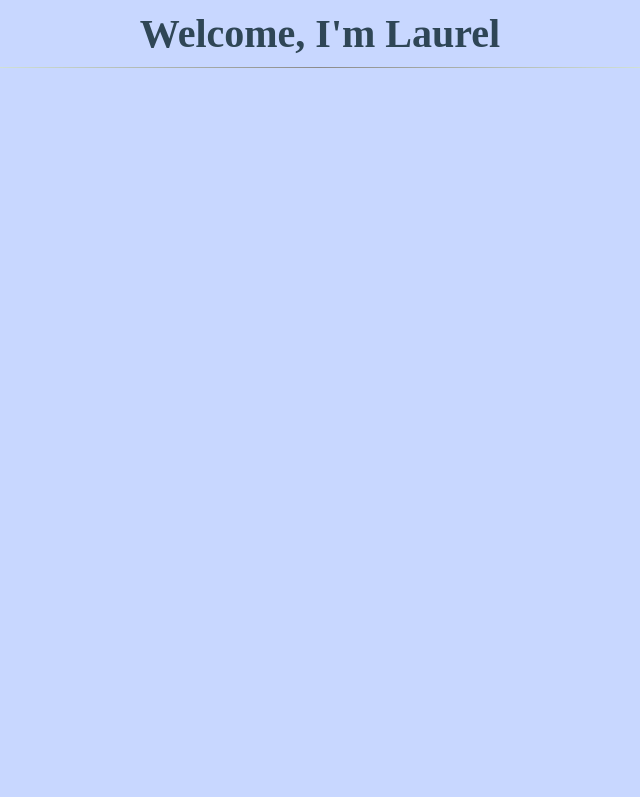
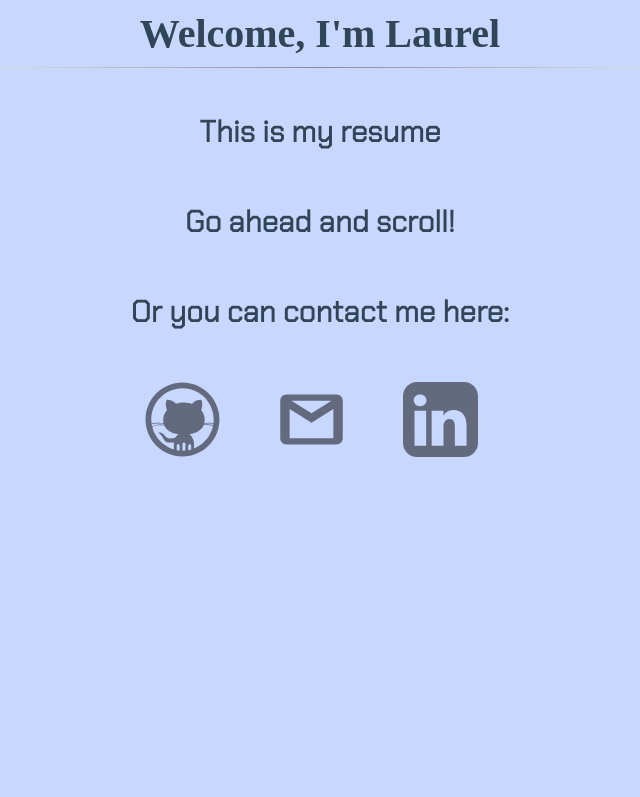
Before and after one commit to lkrienke/personal_marketing_site, a plain HTML site: page index.html in a window 1280 px wide. Shown: the top 797 px of the page, without its empty margins (320-960 px from the left). Drawn offline with nearby package versions, Linux system fonts and the light colour scheme; a web font is replaced by a local one.

Commit message:
Add svgs for contact links

```diff
--- a/index.html
+++ b/index.html
@@ -17,6 +17,16 @@
 			<h1>Welcome, I'm Laurel</h1>
 			<hr class="gradient">
 			<br>
+		</div>
+
+		<h2 class="reveal-top-slow" style="font-size: 30px;">This is my resume</h2>
+		<h2 class="reveal-top-slow-2" style="font-size: 30px;">Go ahead and scroll!</h2>
+		<h2 class="reveal-top-slow-3" style="font-size: 30px;">Or you can contact me here:</h2>
+
+		<div class="reveal-bottom-slow" style="margin: auto; width: 400px; padding-top: 25px;">
+			<img class="contact" src="./imgs/github-black.svg">
+			<img class="contact" src="./imgs/gmail-black.svg">
+			<img class="contact" src="./imgs/linkedin-black.svg">
 		</div>
 	</div>
 
@@ -76,14 +86,21 @@
 		 	delay    : 300,
 		 	distance : "120px",
 		 	easing   : "ease-in-out",
-		};
+		}
+
+		const revealBottomSlow = {
+			origin   : "bottom",
+			delay    : 4000,
+			distance : "20px",
+			easeing  : "easeOutQuart",
+		}
 
 		const revealRight = {
 			origin   : "right",
 			delay    : 300,
 			distance : "120px",
 			easing   : "ease-in-out",
-		};
+		}
 
 		const revealTop = {
 			origin   : "top",
@@ -92,10 +109,35 @@
 			easeing  : "ease-in-out",
 		}
 
+		const revealTopSlow = {
+			origin   : "top",
+			delay    : 1000,
+			distance : "20px",
+			easeing  : "ease-in-out",
+		}
+
+		const revealTopSlow2 = {
+			origin   : "top",
+			delay    : 2000,
+			distance : "20px",
+			easeing  : "ease-in-out",
+		}
+
+		const revealTopSlow3 = {
+			origin   : "top",
+			delay    : 3000,
+			distance : "20px",
+			easeing  : "ease-in-out",
+		}
+
 		window.sr = ScrollReveal();
 		sr.reveal(".reveal-left", revealLeft)
+		sr.reveal(".reveal-bottom-slow", revealBottomSlow)
 		sr.reveal(".reveal-right", revealRight)
 		sr.reveal(".reveal-top", revealTop)
+		sr.reveal(".reveal-top-slow", revealTopSlow)
+		sr.reveal(".reveal-top-slow-2", revealTopSlow2)
+		sr.reveal(".reveal-top-slow-3", revealTopSlow3)
 	</script>
 </body>
 
--- a/stylesheets/styles.css
+++ b/stylesheets/styles.css
@@ -37,8 +37,13 @@ a {
   padding: 2%;
 }
 
-img {
-  float: left;
+img.contact {
+  width: 75px;
+  height: 75px;
+  padding-left: 25px;
+  padding-right: 25px;
+  opacity: 0.5;
+  margin: 0;
 }
 
 hr.gradient {
```
Also changed, not shown: imgs/amazon-s3.svg (added), imgs/angellist.svg (added), imgs/background_with_stars.svg (deleted), imgs/github-black.svg (added), imgs/github.svg (added), imgs/gmail-black.svg (added), imgs/gmail.svg (added), imgs/google-play.svg (added), imgs/inkscape.svg (added), imgs/linkedin-black.svg (added), imgs/linkedin.svg (added), imgs/moon.svg (deleted), imgs/moon_zoom.svg (deleted), 1 other file.
